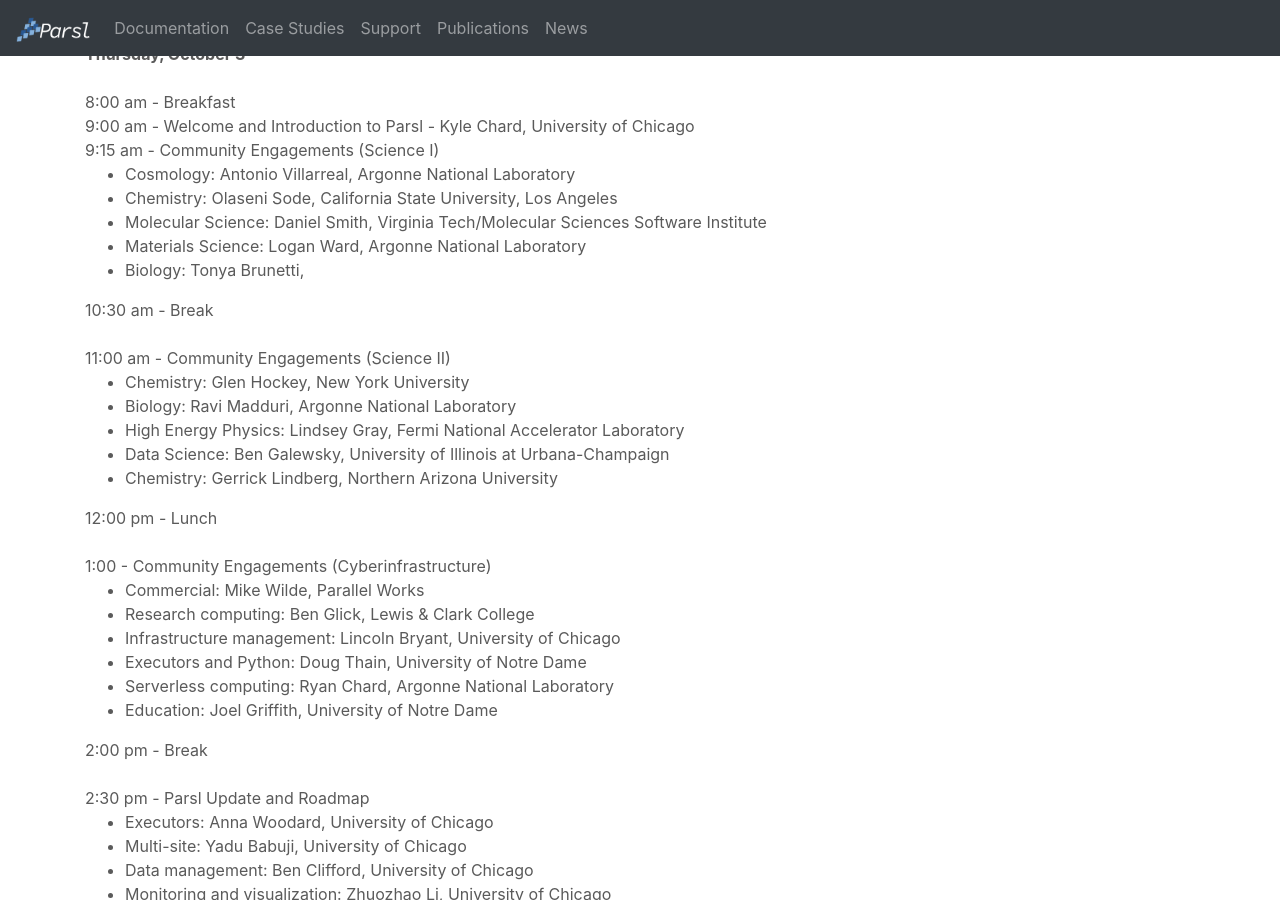
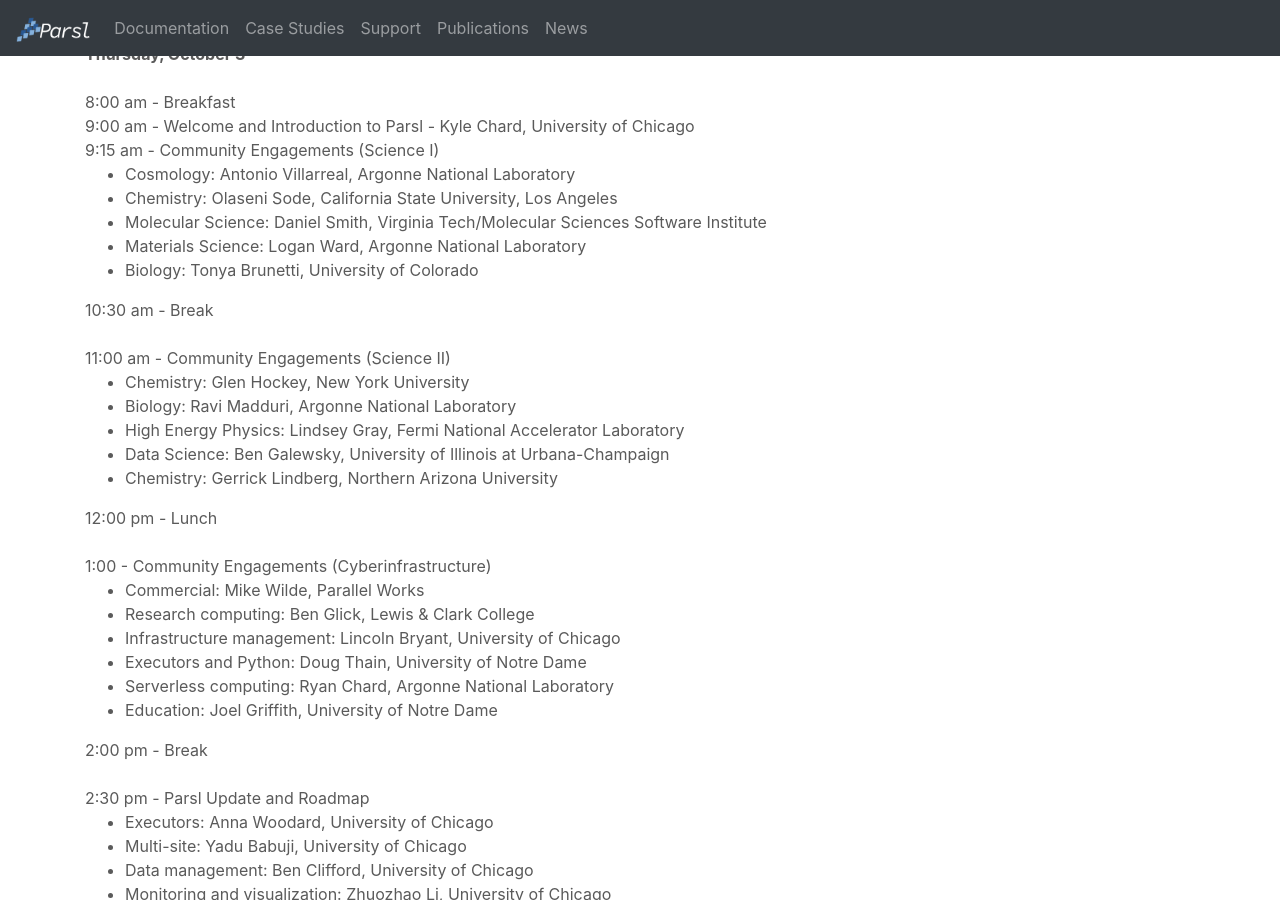
Before and after one commit to Parsl/parsl.github.io, a Jekyll site: the page built from parsl_meeting.html, in a window 1280 px wide and 900 px high, scrolled down 425 px. Built offline with Jekyll 4.4.1, drawn with Linux system fonts in a browser that asks for light colours.

Commit message:
add affiliation

```diff
--- a/parsl_meeting.html
+++ b/parsl_meeting.html
@@ -44,7 +44,7 @@
           <li>Chemistry: Olaseni Sode, California State University, Los Angeles</li>
           <li>Molecular Science: Daniel Smith, Virginia Tech/Molecular Sciences Software Institute</li>
           <li>Materials Science: Logan Ward, Argonne National Laboratory</li>
-          <li>Biology: Tonya Brunetti, </li>
+          <li>Biology: Tonya Brunetti, University of Colorado</li>
       </ul>
 
       10:30 am - Break <br /><br />
```
